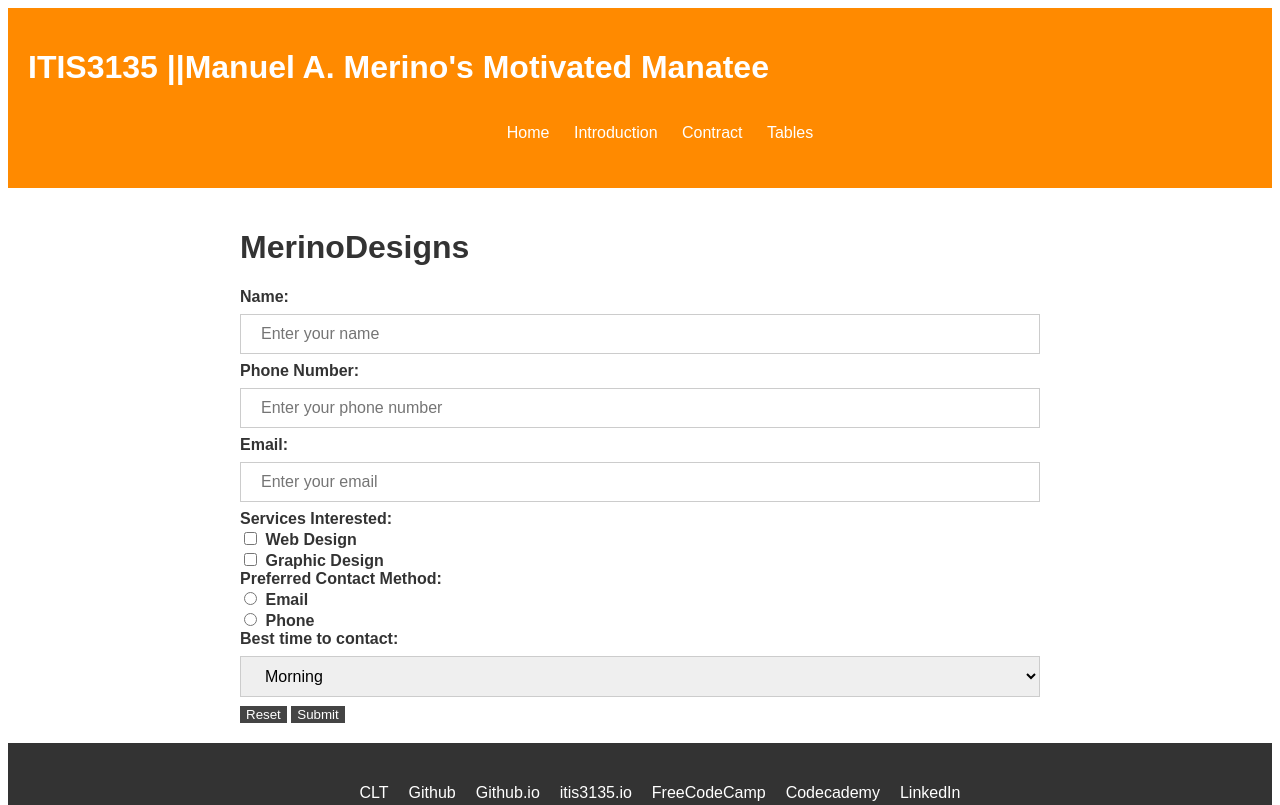
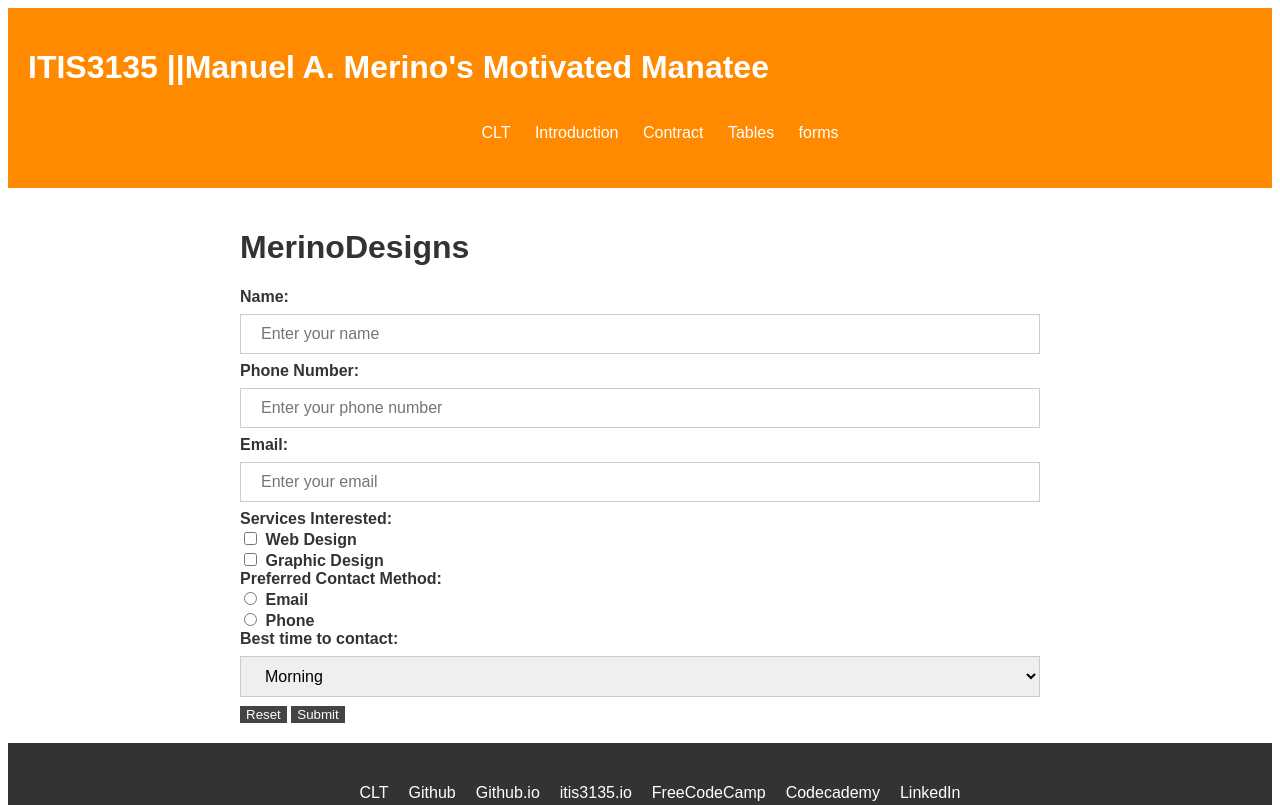
Before and after one commit to G00NSIE/G00NSIE.github.io, a plain HTML site: page itis3135/forms.html in a window 1280 px wide. Shown: the top 805 px of the page. Drawn offline with Linux system fonts and the light colour scheme.

Commit message:
link updates

```diff
--- a/itis3135/forms.html
+++ b/itis3135/forms.html
@@ -11,10 +11,11 @@
     <h1>ITIS3135 ||Manuel A. Merino's Motivated Manatee</h1>
       <nav>
         <ul>
-          <li><a href="https://g00nsie.github.io/">Home</a></li>
+          <li><a href="https://g00nsie.github.io/">CLT</a></li>
           <li><a href="introduction.html">Introduction</a></li>
           <li><a href="contract.html">Contract</a></li>
           <li><a href="tables.html">Tables</a></li>
+          <li><a href="forms.html">forms</a></li>
           </ul>
       </nav>
   </header>
```
Also changed, not shown: index.html (+1 -1 lines), itis3135/contract.html (+1 -1 lines), itis3135/introduction.html (+6 -5 lines), itis3135/tables.html (+2 -1 lines).
